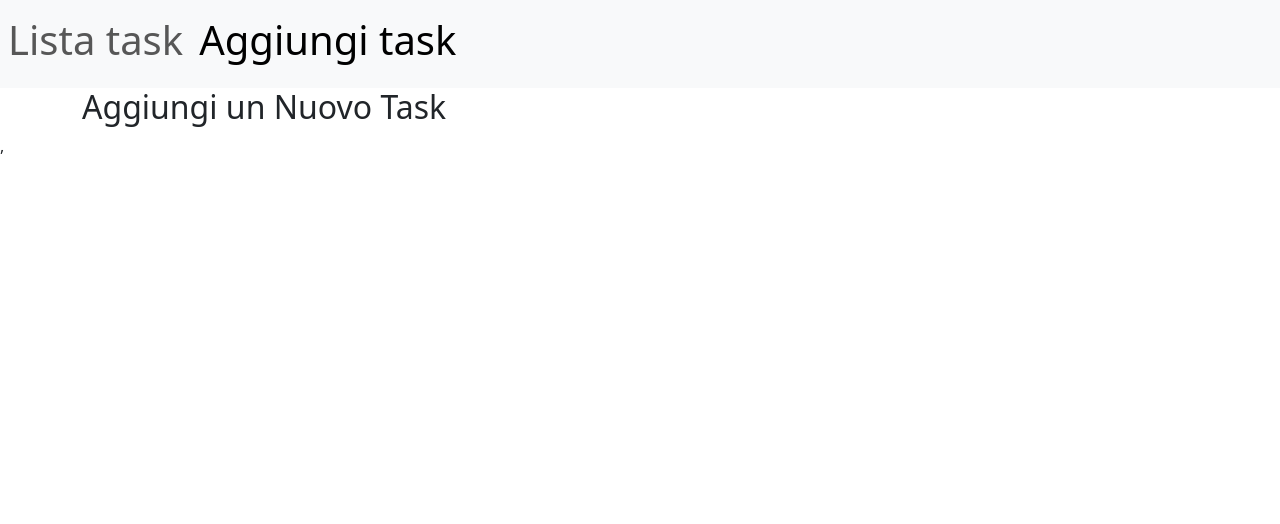
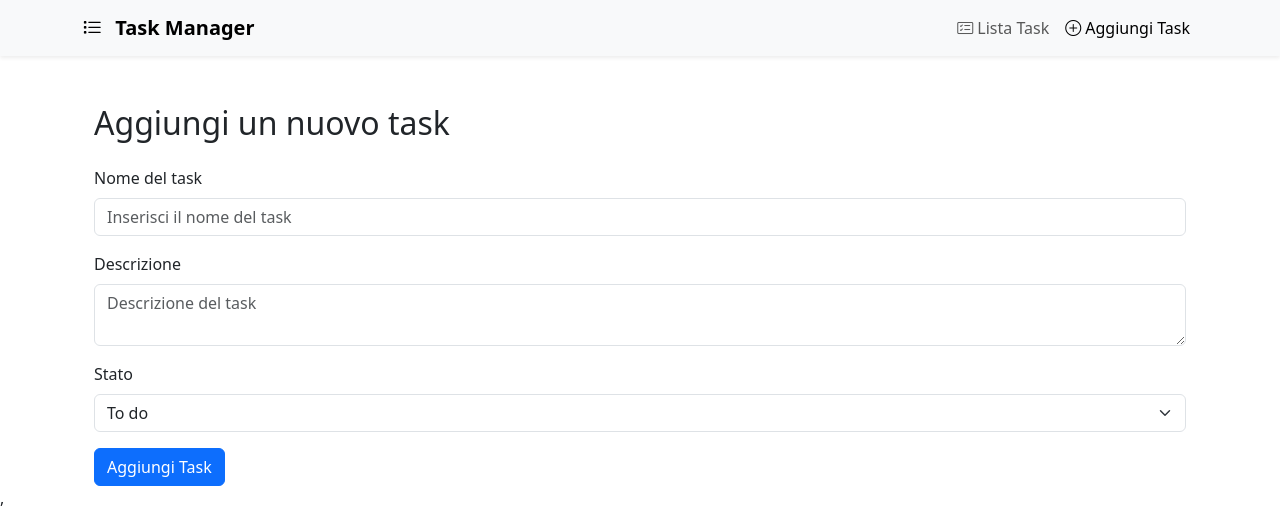
Before and after one commit to AlexLosciale/ex-react-task-manager, a React (Vite) app in the folder react-task-manager-front/: page /add in a window 1280 px wide. Shown: the top 524 px of the page. Built offline with nearby package versions, Linux system fonts and the light colour scheme; no server answers.

Commit message:
add: addtask

```diff
--- a/react-task-manager-front/package.json
+++ b/react-task-manager-front/package.json
@@ -11,6 +11,7 @@
   },
   "dependencies": {
     "bootstrap": "^5.3.6",
+    "bootstrap-icons": "^1.13.1",
     "react": "^19.1.0",
     "react-dom": "^19.1.0",
     "react-router-dom": "^7.6.0"
--- /dev/null
+++ b/react-task-manager-front/src/Hooks/useTasks.jsx
@@ -0,0 +1,26 @@
+import { useEffect, useState } from "react";
+
+export default function useTasks() {
+    const [tasks, setTasks] = useState([]);
+
+    useEffect(() => {
+        fetch(`${import.meta.env.VITE_API_URL}/tasks`)
+        .then((res) => res.json())
+        .then((data) => setTasks(data))
+        .catch((err) => console.error('Errore nel recupero dei task:', err));
+    }, []);
+
+    const addTask = (task) => {
+        //
+    };
+
+    const updateTask = (updatedTask) => {
+        //
+    };
+
+    const deleteTask = (taskId) => {
+        //
+    };
+
+    return { tasks, addTask, updateTask, deleteTask };
+}
--- a/react-task-manager-front/src/components/Header.jsx
+++ b/react-task-manager-front/src/components/Header.jsx
@@ -2,15 +2,27 @@ import { NavLink } from 'react-router-dom';
 
 export default function Header() {
   return (
-    <header>
-      <nav className="navbar navbar-expand navbar-light bg-light">
-        <div className="nav navbar-nav">
-            <NavLink className="nav-item nav-link" to="/">
-                <h1>Lista task</h1>
-            </NavLink>
-            <NavLink className="nav-item nav-link" to="/add">
-                <h1>Aggiungi task</h1>
-            </NavLink>
+    <header className="mb-4">
+      <nav className="navbar navbar-expand-lg navbar-light bg-light shadow-sm">
+        <div className="container">
+          <NavLink className="navbar-brand fw-bold" to="/">
+            <i className="bi bi-list-task me-2"></i> Task Manager
+          </NavLink>
+
+          <div className="collapse navbar-collapse">
+            <ul className="navbar-nav ms-auto">
+              <li className="nav-item">
+                <NavLink className="nav-link d-flex align-items-center" to="/">
+                  <i className="bi bi-card-checklist me-1"></i> Lista Task
+                </NavLink>
+              </li>
+              <li className="nav-item">
+                <NavLink className="nav-link d-flex align-items-center" to="/add">
+                  <i className="bi bi-plus-circle me-1"></i> Aggiungi Task
+                </NavLink>
+              </li>
+            </ul>
+          </div>
         </div>
       </nav>
     </header>
--- a/react-task-manager-front/src/context/GlobalContext.jsx
+++ b/react-task-manager-front/src/context/GlobalContext.jsx
@@ -1,31 +1,18 @@
-import { useContext, createContext, useState, useEffect } from "react";
+import { useContext, createContext } from "react";
+import useTasks from "../Hooks/useTasks";
 
 const GlobalContext = createContext();
 
 export const GlobalContextProvider = ({ children }) => {
-    const [tasks, setTasks] = useState([]);
-    const API_URL = import.meta.env.VITE_API_URL;
+  const taskManager = useTasks();
 
-    useEffect(() => {
-        const fetchTasks = async () => {
-            try {
-                const response = await fetch(`${API_URL}/tasks`);
-                const data = await response.json();
-                setTasks(data);
-                console.log("dati ricevuti:", data);
-            } catch (error) {
-                console.error("errore nei dati:", error);
-            }
-        };
-        fetchTasks();
-    }, []);
-    return (
-        <GlobalContext.Provider value={{ tasks, setTasks }}>
-            {children}
-        </GlobalContext.Provider>
-    );
-}
+  return (
+    <GlobalContext.Provider value={taskManager}>
+      {children}
+    </GlobalContext.Provider>
+  );
+};
 
 export const useGlobalContext = () => {
-    return useContext(GlobalContext);
-}
+  return useContext(GlobalContext);
+};
--- a/react-task-manager-front/src/main.jsx
+++ b/react-task-manager-front/src/main.jsx
@@ -2,6 +2,7 @@ import { StrictMode } from 'react'
 import { createRoot } from 'react-dom/client'
 import './index.css'
 import 'bootstrap/dist/css/bootstrap.min.css'
+import 'bootstrap-icons/font/bootstrap-icons.css'
 import App from './App.jsx'
 import { GlobalContextProvider } from './context/GlobalContext.jsx'
 
--- a/react-task-manager-front/src/pages/AddTask.jsx
+++ b/react-task-manager-front/src/pages/AddTask.jsx
@@ -1,3 +1,65 @@
+import { useState, useRef } from "react";
+
 export default function AddTask() {
-    return <h2>Aggiungi un Nuovo Task</h2>
+  const [title, setTitle] = useState("");
+  const descriptionRef = useRef();
+  const statusRef = useRef();
+
+  const handleSubmit = (e) => {
+    e.preventDefault();
+
+    const newTask = {
+      title,
+      description: descriptionRef.current.value,
+      status: statusRef.current.value,
+    };
+
+    console.log("Task aggiunto:", newTask);
+
+    setTitle("");
+    descriptionRef.current.value = "";
+    statusRef.current.value = "To do";
+  };
+
+  return (
+    <div className="container mt-5">
+      <h2 className="mb-4">Aggiungi un nuovo task</h2>
+      <form onSubmit={handleSubmit}>
+        <div className="mb-3">
+          <label className="form-label">Nome del task</label>
+          <input
+            type="text"
+            className="form-control"
+            value={title}
+            onChange={(e) => setTitle(e.target.value)}
+            placeholder="Inserisci il nome del task"
+            required
+          />
+        </div>
+
+        <div className="mb-3">
+          <label className="form-label">Descrizione</label>
+          <textarea
+            className="form-control"
+            ref={descriptionRef}
+            placeholder="Descrizione del task"
+            required
+          ></textarea>
+        </div>
+
+        <div className="mb-3">
+          <label className="form-label">Stato</label>
+          <select className="form-select" ref={statusRef} defaultValue="To do">
+            <option value="To do">To do</option>
+            <option value="Doing">Doing</option>
+            <option value="Done">Done</option>
+          </select>
+        </div>
+
+        <button type="submit" className="btn btn-primary">
+          Aggiungi Task
+        </button>
+      </form>
+    </div>
+  );
 }
```
Also changed, not shown: 1 other file (tests, documents, lock files or other folders).
